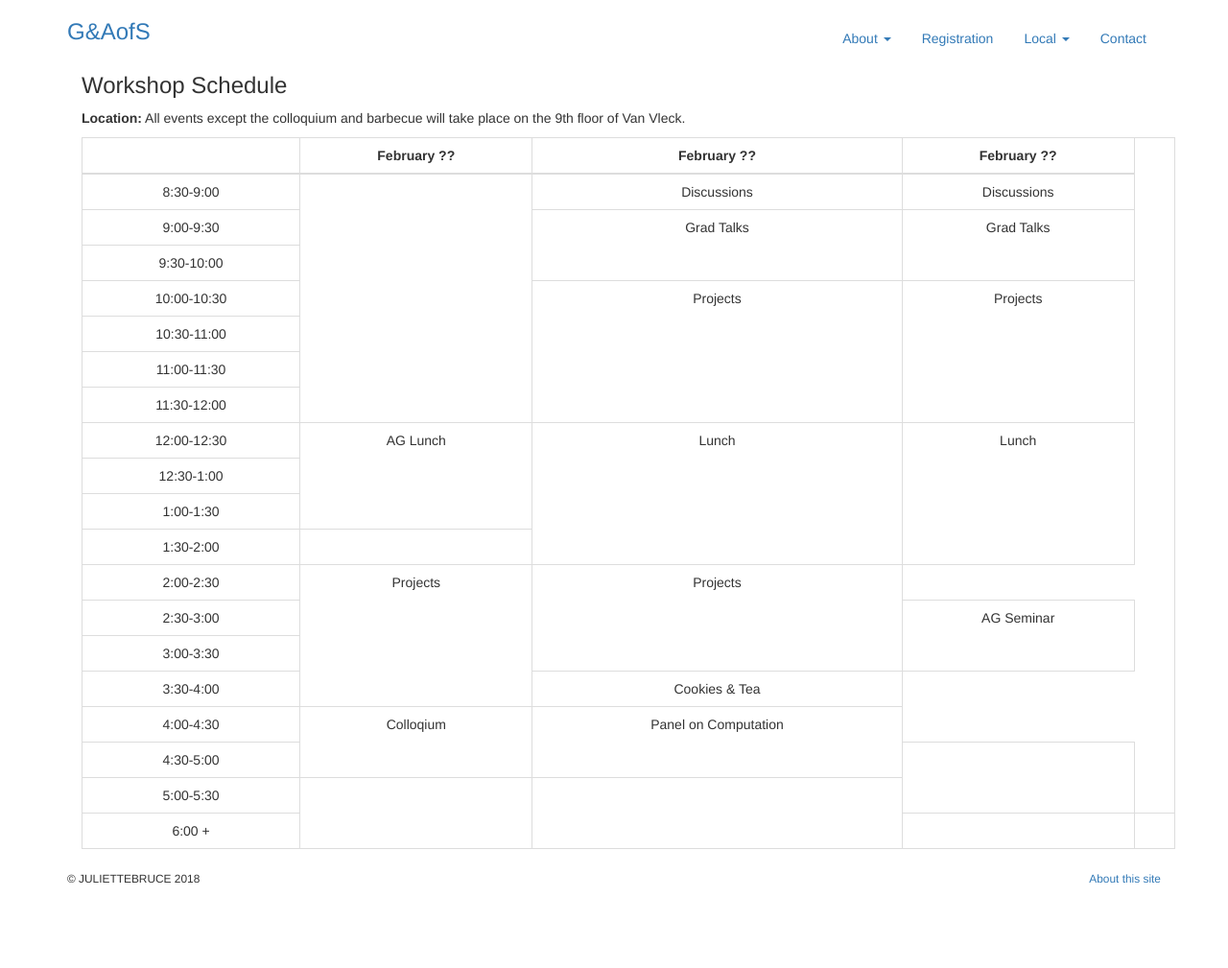
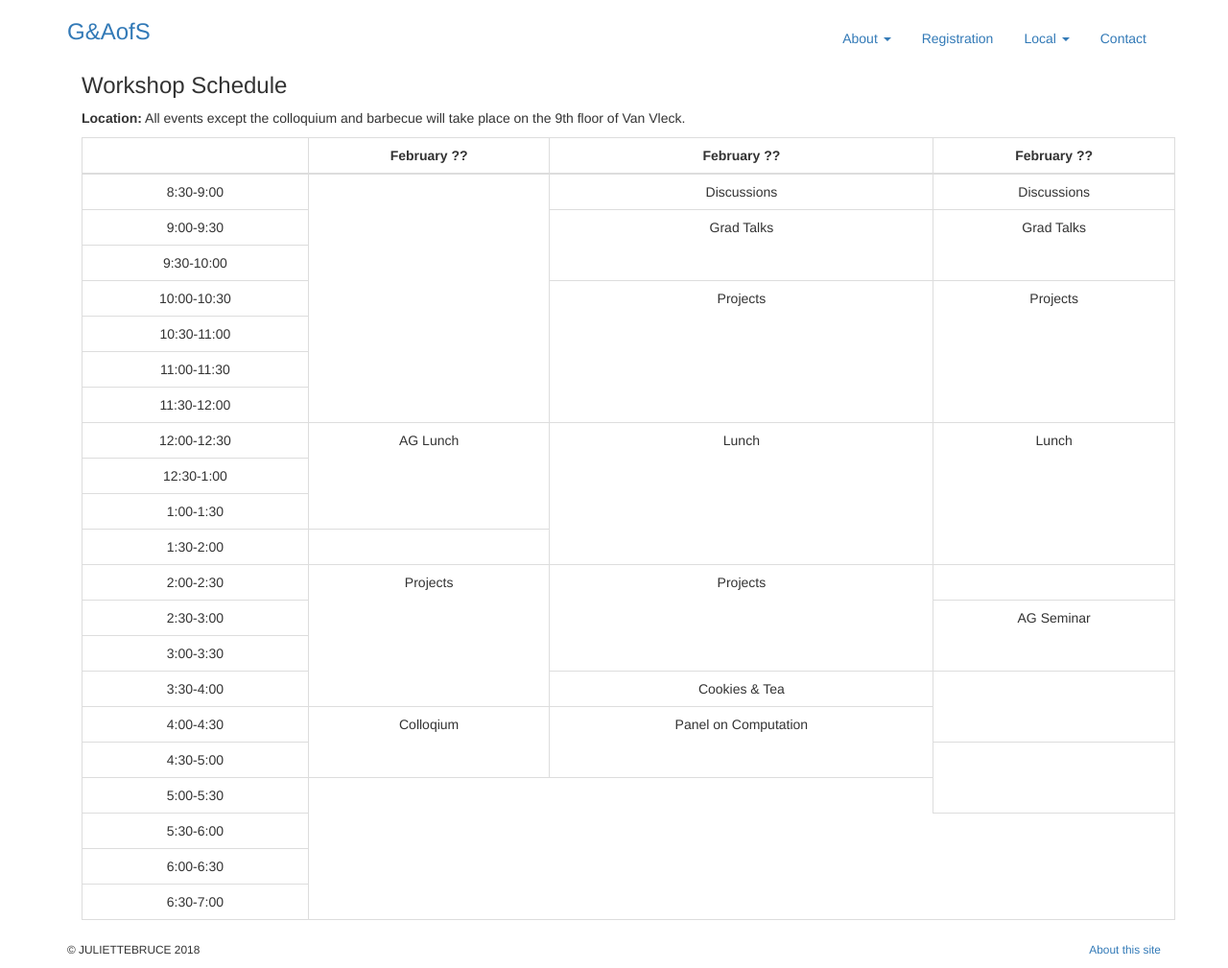
Before and after one commit to julietteBruce/geometry-arithmetic-surfaces, a Jekyll site: the page built from schedule/index.html, in a window 1280 px wide. Shown: the whole page at 96% size. Built offline with Jekyll 4.4.1, drawn with Linux system fonts in a browser that asks for light colours; nearby versions of some CDN libraries; library files that are not in the unit come from our copies; before the commit the page ends 935 px from its top, so only the background shows below that.

Commit message:
Updated Schedule

```diff
--- a/schedule/index.html
+++ b/schedule/index.html
@@ -88,13 +88,15 @@ description: G&AoS Schedule
       </tr>
       <tr class="text-center">
       	<td>5:00-5:30</td>
-      	<td rowspan="2"></td>
-      	<td rowspan="2"></td>
+      </tr>
+	  <tr class="text-center">
+      	<td>5:30-6:00</td>
       </tr>
       <tr class="text-center">
-      	<td>6:00 +</td>
-      	<td></td>
-      	<td></td>
+      	<td>6:00-6:30</td>
+      </tr>
+      <tr class="text-center">
+      	<td>6:30-7:00</td>
       </tr>
     </tbody>
   </table>
```
